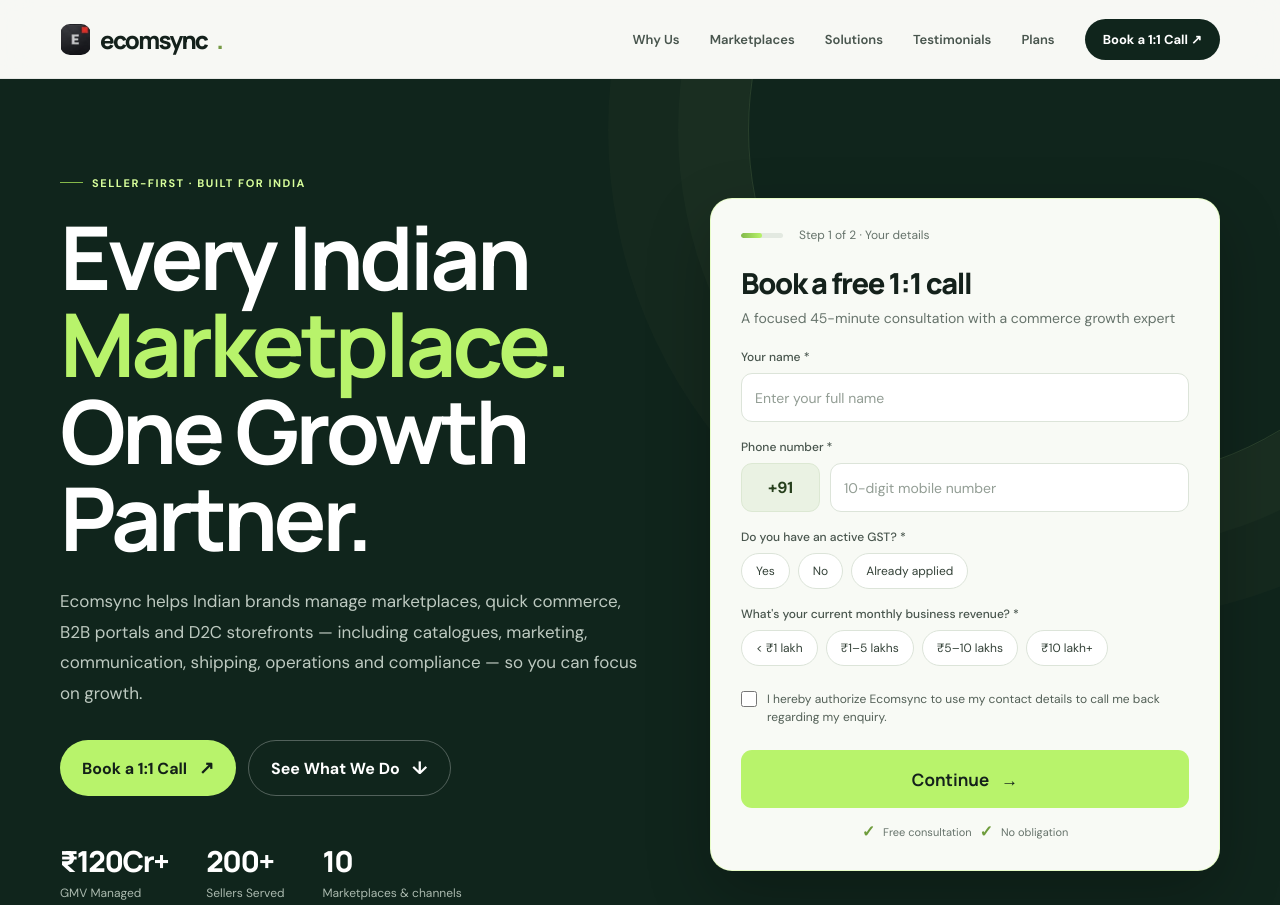
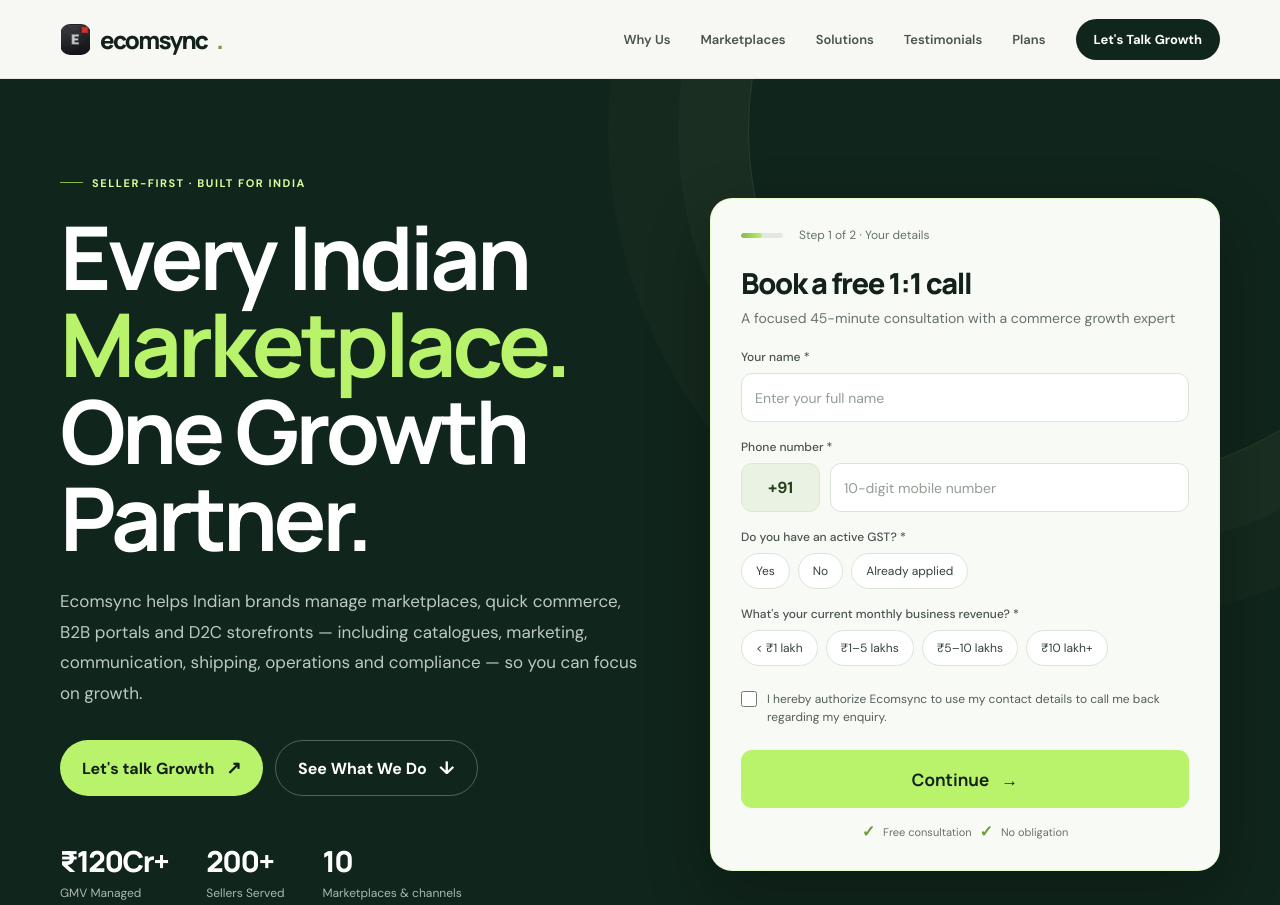
Before and after one commit to infoecomsync-source/ecomsync, a plain HTML site: page index.html in a window 1280 px wide. Shown: the top 905 px of the page. Drawn offline with Linux system fonts and the light colour scheme.

Commit message:
Add files via upload

```diff
--- a/index.html
+++ b/index.html
@@ -146,8 +146,8 @@ document.addEventListener("DOMContentLoaded", function () {
 });
 </script>
 <body>
-<header><div class="wrap nav"><a class="brand" href="#home"><span class="brand-mark"><img src="favicon.jpeg" alt="" onerror="this.style.display='none'"><span class="brand-fallback"><link rel="icon" type="image/png" href="favicon.jpeg"></span></span>ecomsync<span>.</span></a><button class="menu" aria-label="Open menu" aria-expanded="false">☰</button><nav class="navlinks"><a href="#why">Why Us</a><a href="#marketplaces">Marketplaces</a><a href="#services">Solutions</a><a href="#stories">Testimonials</a><a href="#pricing">Plans</a><a class="nav-cta" href="#callback">Book a 1:1 Call ↗</a></nav></div></header><main>
-<section class="hero" id="home"><div class="wrap"><div class="hero-grid"><div class="reveal"><span class="eyebrow">Seller-first · Built for India</span><h1>Every Indian<br><em>Marketplace.</em><br>One Growth<br>Partner.</h1><p class="hero-copy">Ecomsync helps Indian brands manage marketplaces, quick commerce, B2B portals and D2C storefronts — including catalogues, marketing, communication, shipping, operations and compliance — so you can focus on growth.</p><div class="hero-actions"><a class="btn btn-dark" href="#callback">Book a 1:1 Call <span class="arrow">↗</span></a><a class="btn btn-light" href="#services">See What We Do <span class="arrow">↓</span></a></div><div class="proof"><div><strong data-counter="120" data-prefix="₹" data-suffix="Cr+">₹120Cr+</strong><span>GMV Managed</span></div><div><strong data-counter="200" data-suffix="+">200+</strong><span>Sellers Served</span></div><div><strong data-counter="10">10+</strong><span>Marketplaces & channels</span></div></div></div>
+<header><div class="wrap nav"><a class="brand" href="#home"><span class="brand-mark"><img src="favicon.jpeg" alt="" onerror="this.style.display='none'"><span class="brand-fallback"><link rel="icon" type="image/png" href="favicon.jpeg"></span></span>ecomsync<span>.</span></a><button class="menu" aria-label="Open menu" aria-expanded="false">☰</button><nav class="navlinks"><a href="#why">Why Us</a><a href="#marketplaces">Marketplaces</a><a href="#services">Solutions</a><a href="#stories">Testimonials</a><a href="#pricing">Plans</a><a class="nav-cta" href="#callback">Let's Talk Growth</a></nav></div></header><main>
+<section class="hero" id="home"><div class="wrap"><div class="hero-grid"><div class="reveal"><span class="eyebrow">Seller-first · Built for India</span><h1>Every Indian<br><em>Marketplace.</em><br>One Growth<br>Partner.</h1><p class="hero-copy">Ecomsync helps Indian brands manage marketplaces, quick commerce, B2B portals and D2C storefronts — including catalogues, marketing, communication, shipping, operations and compliance — so you can focus on growth.</p><div class="hero-actions"><a class="btn btn-dark" href="#callback">Let's talk Growth<span class="arrow">↗</span></a><a class="btn btn-light" href="#services">See What We Do <span class="arrow">↓</span></a></div><div class="proof"><div><strong data-counter="120" data-prefix="₹" data-suffix="Cr+">₹120Cr+</strong><span>GMV Managed</span></div><div><strong data-counter="200" data-suffix="+">200+</strong><span>Sellers Served</span></div><div><strong data-counter="10">10+</strong><span>Marketplaces & channels</span></div></div></div>
 <div class="callback-card" id="callback"><form class="lead-form" id="callbackForm">
 <div class="step-head"><span class="step-progress"><i id="stepProgress"></i></span><span id="stepLabel">Step 1 of 2 · Your details</span></div>
 <div id="leadStepOne"><h2>Book a free 1:1 call</h2><p class="lead-subtitle">A focused 45-minute consultation with a commerce growth expert</p>
@@ -267,7 +267,7 @@ document.addEventListener("DOMContentLoaded", function () {
 <article class="price-card reveal"><span class="plan">Scale</span><div class="price">₹18,999</div><span class="per">/month</span><h3>For ambitious operators</h3><ul><li>Unlimited SKU optimization</li><li>Full-funnel ad management (₹3L budget)</li><li>A+ Content + Brand Store</li><li>Weekly strategy calls</li><li>Festive season planning</li><li>Dedicated account manager</li><li>Competitor & category tracking</li></ul><a class="btn" href="https://wa.me/919140594838?text=I%27m%20interested%20in%20the%20Scale%20plan">Start Scaling ↗</a></article>
 <article class="price-card reveal"><span class="plan">Brand Plus</span><div class="price">₹29,999</div><span class="per">/month</span><h3>For category leaders</h3><ul><li>Unlimited SKUs across all accounts</li><li>Uncapped ad management</li><li>D2C store setup & management</li><li>Daily monitoring & reporting</li><li>C-suite strategy sessions</li><li>Brand registry & IP protection</li><li>Exclusive festive campaign planning</li></ul><a class="btn" href="https://wa.me/919140594838?text=I%27m%20interested%20in%20Brand%20Plus">Go Brand Plus ↗</a></article>
 </div><p class="pricing-note">No lock-in contracts · 30-day cancellation · Transparent reporting · GSTIN: 09BNMPA0349E1Z9</p></div></section>
-<section class="cta" id="contact"><div class="wrap"><div class="cta-box reveal"><div class="callback-copy"><span class="eyebrow">Ready to grow?</span><h2>Let's talk about your next stage of growth.</h2><p>Have a question before booking? Reach our team directly.</p><div class="contact-info"><a href="https://wa.me/919140594838"><span>WHATSAPP / SALES</span>+91 91405 94838 ↗</a><a href="https://wa.me/916390033665"><span>WHATSAPP / SUPPORT</span>+91 63900 33665 ↗</a></div><a class="btn btn-dark" href="#callback">Book a 1:1 Call <span class="arrow">↗</span></a></div></div></div></section>
+<section class="cta" id="contact"><div class="wrap"><div class="cta-box reveal"><div class="callback-copy"><span class="eyebrow">Ready to grow?</span><h2>Let's talk about your next stage of growth.</h2><p>Have a question before booking? Reach our team directly.</p><div class="contact-info"><a href="https://wa.me/919140594838"><span>WHATSAPP / SALES</span>+91 91405 94838 ↗</a><a href="https://wa.me/916390033665"><span>WHATSAPP / SUPPORT</span>+91 63900 33665 ↗</a></div><a class="btn btn-dark" href="#callback">Let's talk Growth<span class="arrow">↗</span></a></div></div></div></section>
 </main>
 <footer><div class="wrap"><div class="footer-top"><div class="footer-brand"><a class="brand" href="#home"><span class="brand-mark"><img src="favicon.jpeg" alt="" onerror="this.style.display='none'"><span class="brand-fallback"><link rel="icon" type="image/jpeg" href="favicon.jpeg"></span></span>ecomsync<span>.</span></a><p>Seller-first marketplace management for Indian brands ready to build a stronger, more profitable online business.</p></div><div class="footer-col"><strong>Explore</strong><a href="#why">Why Us</a><a href="#marketplaces">Marketplaces</a><a href="#services">Solutions</a><a href="#stories">Testimonials</a><a href="#pricing">Plans</a></div><div class="footer-col"><strong>Get in touch</strong><a href="https://wa.me/919140594838">WhatsApp: +91 91405 94838</a><a href="https://wa.me/916390033665">+91 6390033665</a><a href="mailto:YOUR-EMAIL@ECOMSYNC.IN">admin@ecomsync.in</a><a class="footer-address" href="#contact"><span>OFFICE ADDRESS</span>30, Patel Nagar extension Indira nagar sector 8, Lucknow 226016</a><a>GSTIN: 09BNMPA0349E1Z9</a></div></div><div class="footer-bottom"><span>© 2026 Ecomsync. All rights reserved.</span><div class="legal"><a href="mailto:?subject=Privacy%20Policy">Privacy</a><a href="mailto:?subject=Terms%20and%20Conditions">Terms</a></div></div></div></footer><script>
 const menu=document.querySelector('.menu'),links=document.querySelector('.navlinks');
```
